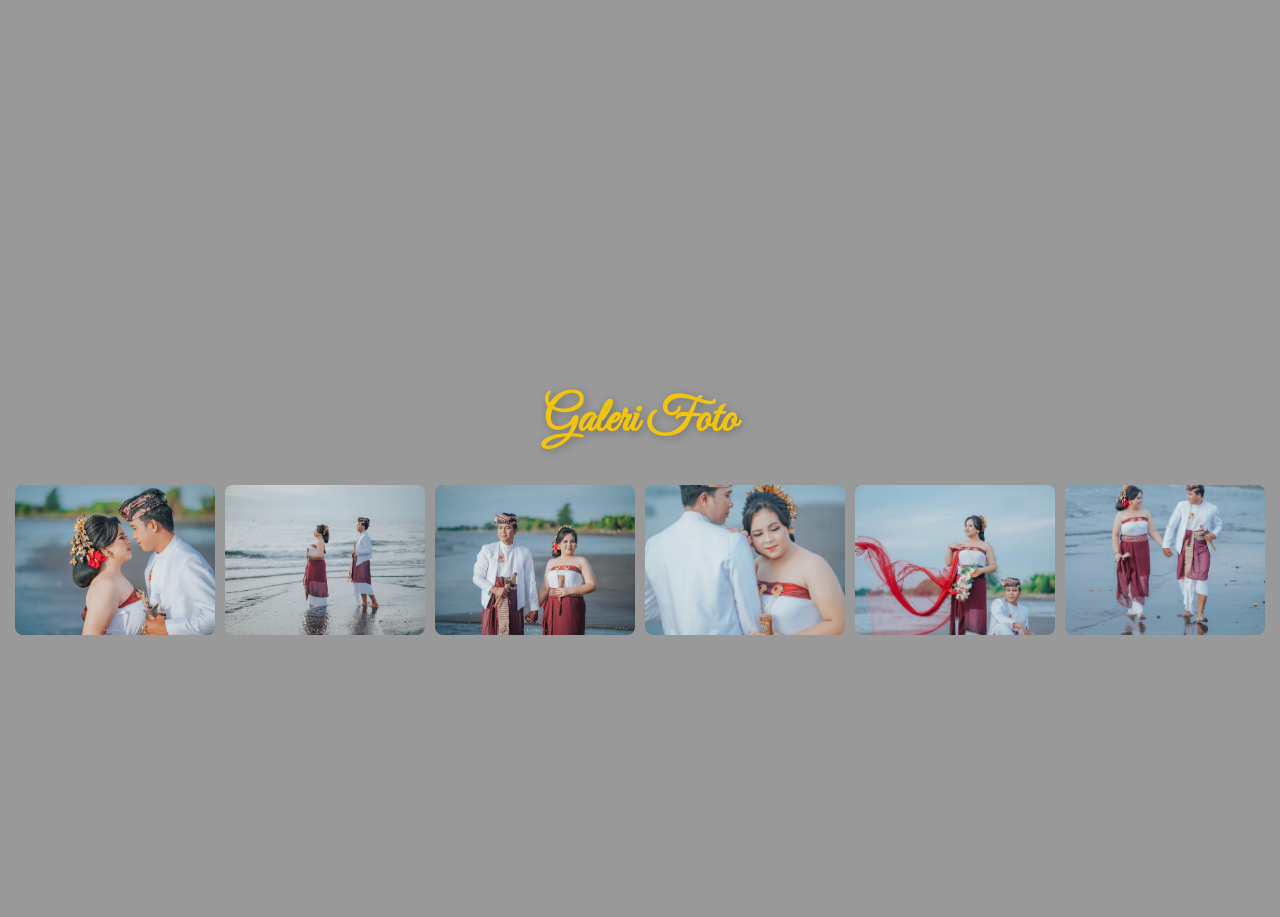
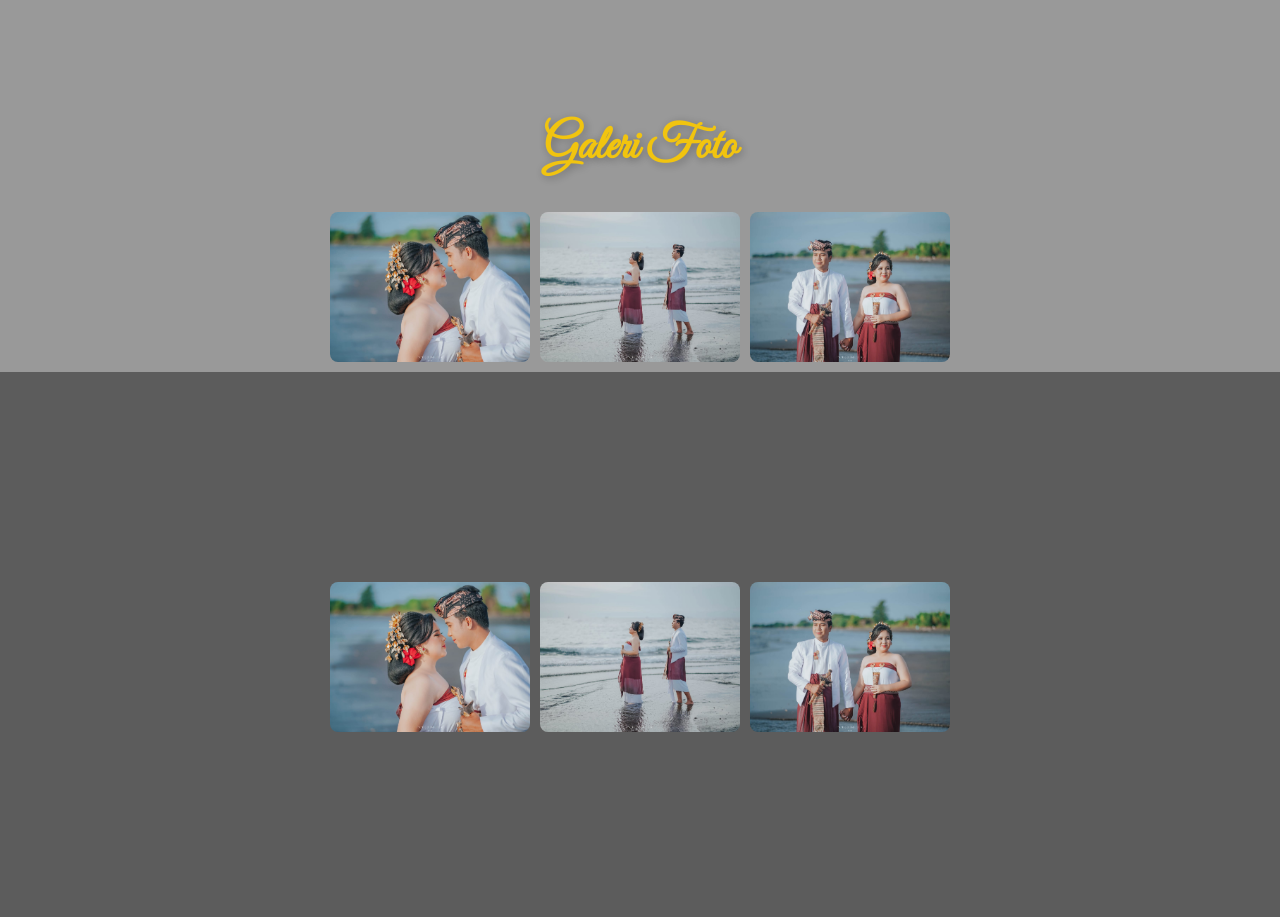
Before and after one commit to Ekasukma/undangan, a plain HTML site: page index.html in a window 1280 px wide. Shown: the part 3149-4066 px from the top of the page. Drawn offline with Linux system fonts and the light colour scheme.

Commit message:
index.html

```diff
--- a/index.html
+++ b/index.html
@@ -53,7 +53,7 @@
     <div class="page" id="location">
         <h2>Lokasi Acara</h2>
         <p>Sepang Kelod, Kec. Busung Biu, Kabupaten Buleleng, Bali 81154</p>
-        <iframe src="https://www.google.com/maps/embed?pb=!1m18!1m12!1m3!1d3947.7304329533563!2d114.90088407381513!3d-8.3295616838653!2m3!1f0!2f0!3f0!3m2!1i1024!2i768!4f13.1!3m3!1m2!1s0x2dd17fcfeb081a2f%3A0x7529937786743041!2sWarung%20Bebengan!5e0!3m2!1sid!2sid!4v1731207875951!5m2!1sid!2sid" width="600" height="450" style="border:0;" allowfullscreen="" loading="lazy" referrerpolicy="no-referrer-when-downgrade"></iframe>
+        <iframe src="https://www.google.com/maps/embed?pb=!1m18!1m12!1m3!1d3947.7304329533563!2d114.90088407381513!3d-8.3295616838653!2m3!1f0!2f0!3f0!3m2!1i1024!2i768!4f13.1!3m3!1m2!1s0x2dd17fcfeb081a2f%3A0x7529937786743041!2sWarung%20Bebengan!5e0!3m2!1sid!2sid!4v1731207875951!5m2!1sid!2sid" width="450" height="450" style="border:0;" allowfullscreen="" loading="lazy" referrerpolicy="no-referrer-when-downgrade"></iframe>
     </div>
 
     <div class="page" id="gallery">
@@ -62,10 +62,17 @@
             <img src="Foto/1.jpg" alt="Foto Pre-wedding 1">
             <img src="Foto/2.jpg" alt="Foto Pre-wedding 2">
             <img src="Foto/3.jpg" alt="Foto Pre-wedding 3">
-            <img src="Foto/6.jpg" alt="Foto Pre-wedding 1">
-            <img src="Foto/7.jpg" alt="Foto Pre-wedding 2">
-            <img src="Foto/8.jpg" alt="Foto Pre-wedding 3">
+
         </div>
+        <div class="page" id="gallery">
+            <h2></h2>
+            <div class="photo-gallery">
+                <img src="Foto/1.jpg" alt="Foto Pre-wedding 1">
+                <img src="Foto/2.jpg" alt="Foto Pre-wedding 2">
+                <img src="Foto/3.jpg" alt="Foto Pre-wedding 3">
+
+            </div>
+
 
 
     <!-- Tombol WhatsApp -->
```
